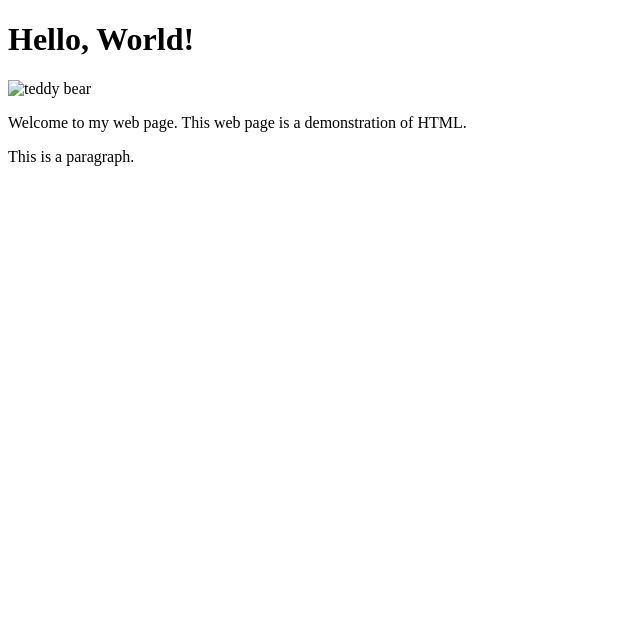
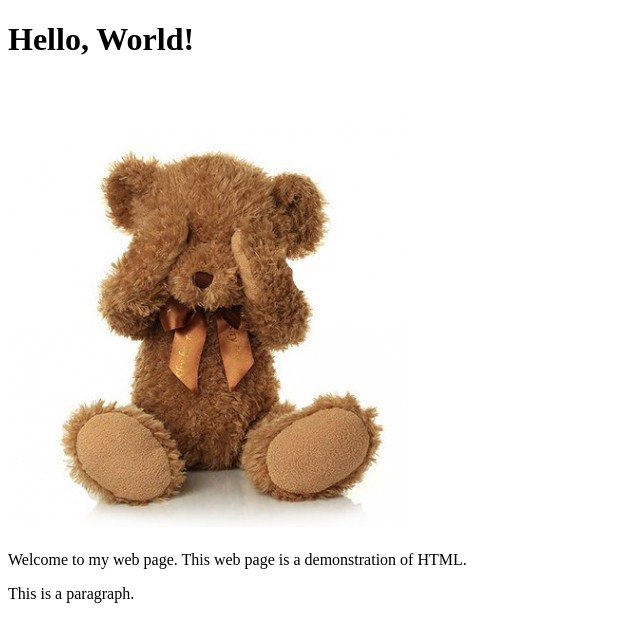
Before and after one commit to sky-adams/DSW-GHPages-example, a plain HTML site: page index.html in a window 1280 px wide. Shown: the whole page, without its empty margins (0-640 px from the left). Drawn offline with Linux system fonts and the light colour scheme.

Commit message:
Fix image file extension

```diff
--- a/index.html
+++ b/index.html
@@ -5,7 +5,7 @@
  </head>
  <body> <!-- code for what shows on the web page -->
    <h1>Hello, World!</h1> <!-- main heading.  larger numbers like h2 are for sub headings -->
-   <img src="bear.jpg" alt="teddy bear"> <!-- src and alt are attributes. alt will be read to users with impaired vision -->
+   <img src="bear.jpeg" alt="teddy bear"> <!-- src and alt are attributes. alt will be read to users with impaired vision -->
    <p> <!-- p tag for paragraphs -->
      Welcome to my web page.  This
      web page is a demonstration of
```
